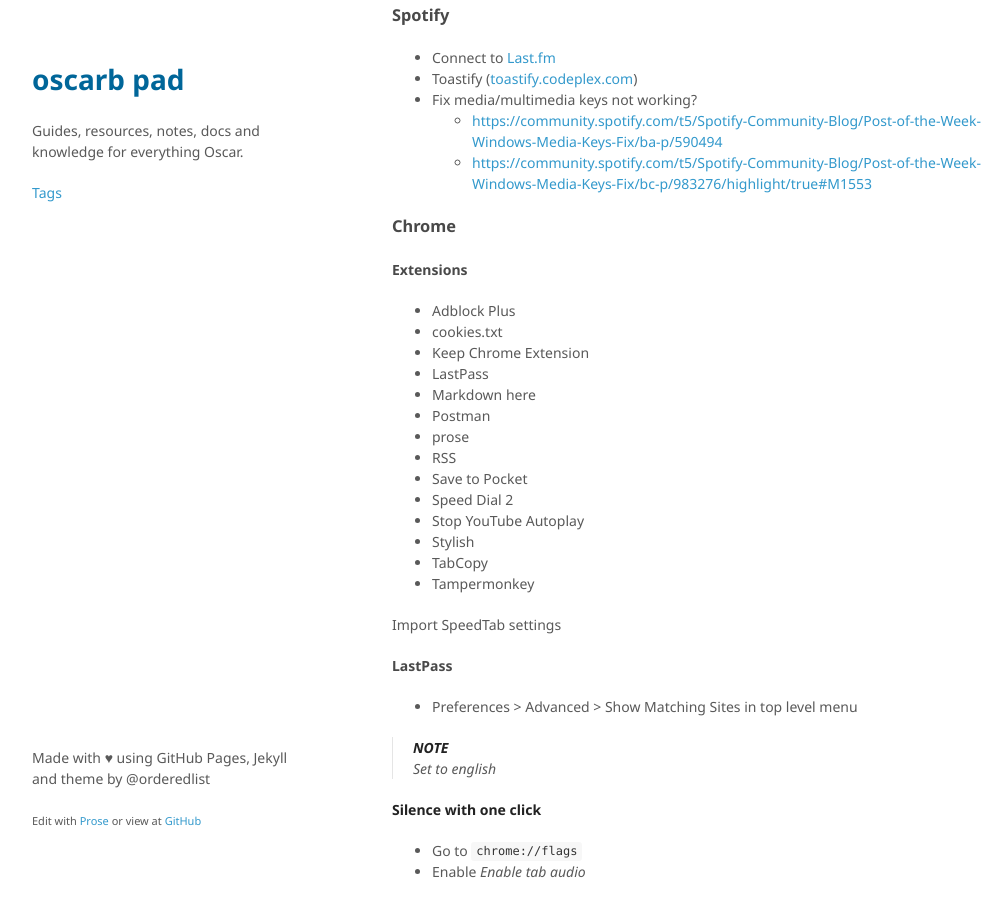
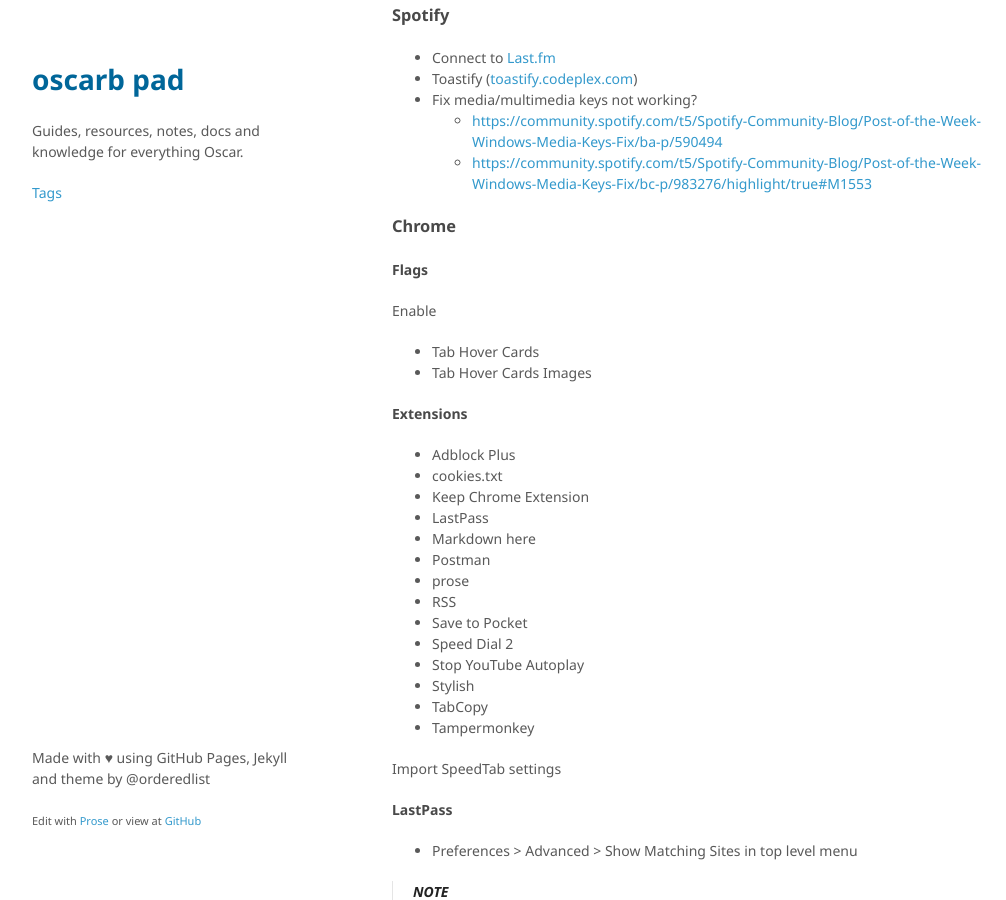
Before and after one commit to oscarb/pad, a Jekyll site: the page built from _docs/windows-10-essentials.md, in a window 1280 px wide and 900 px high, scrolled down 6739 px. Shown: the whole window, without its empty margins (128-1134 px from the left). Built offline with Jekyll 4.4.1, drawn with Linux system fonts in a browser that asks for light colours; some web fonts are replaced.

Commit message:
Update windows-10-essentials.md

```diff
--- a/_docs/windows-10-essentials.md
+++ b/_docs/windows-10-essentials.md
@@ -262,6 +262,13 @@ Settings > Compression > Remove redundant folders from extraction path
 
 ### Chrome
 
+#### Flags
+
+Enable
+* Tab Hover Cards
+* Tab Hover Cards Images
+
+
 #### Extensions
 
 * Adblock Plus
```
